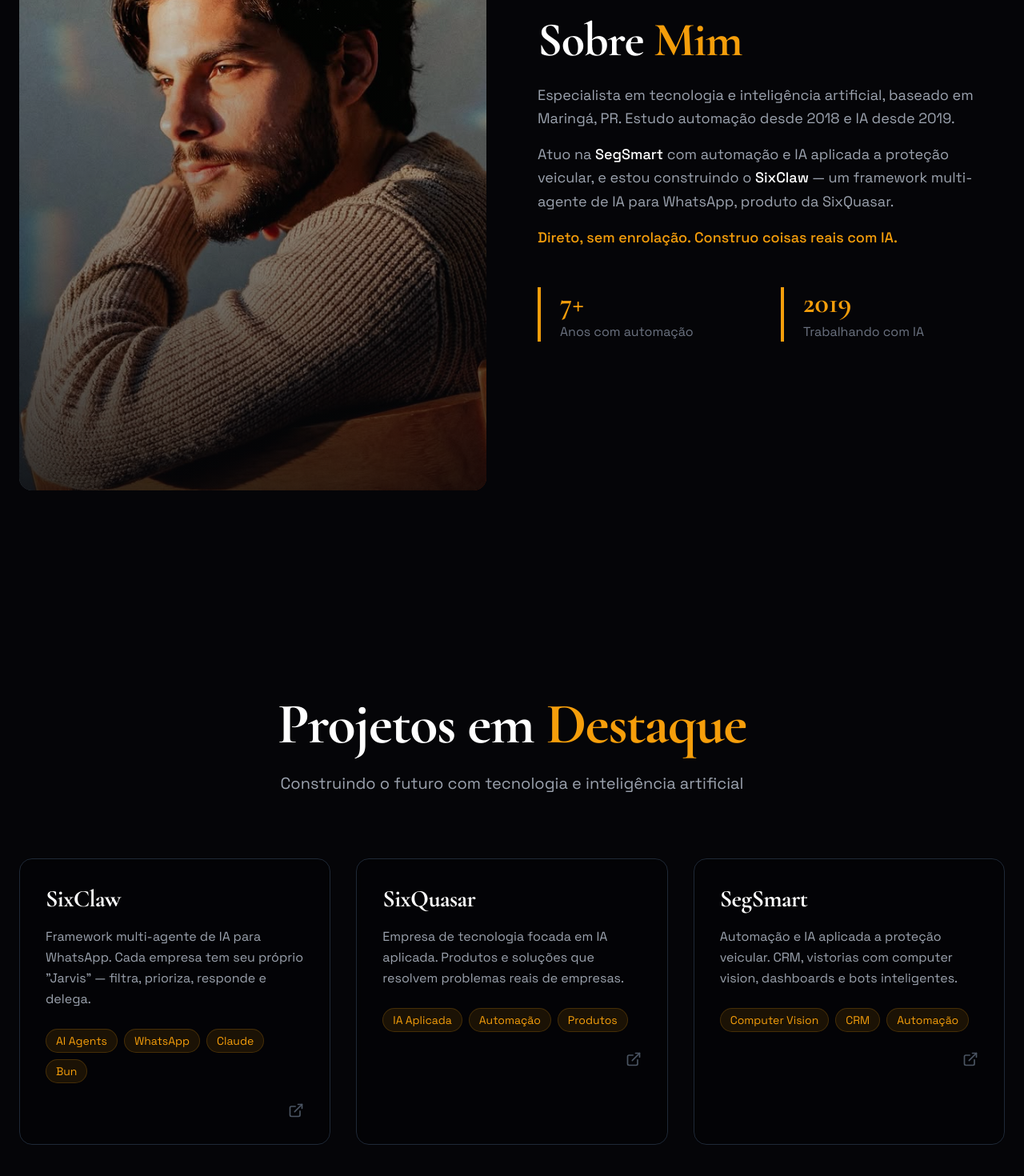
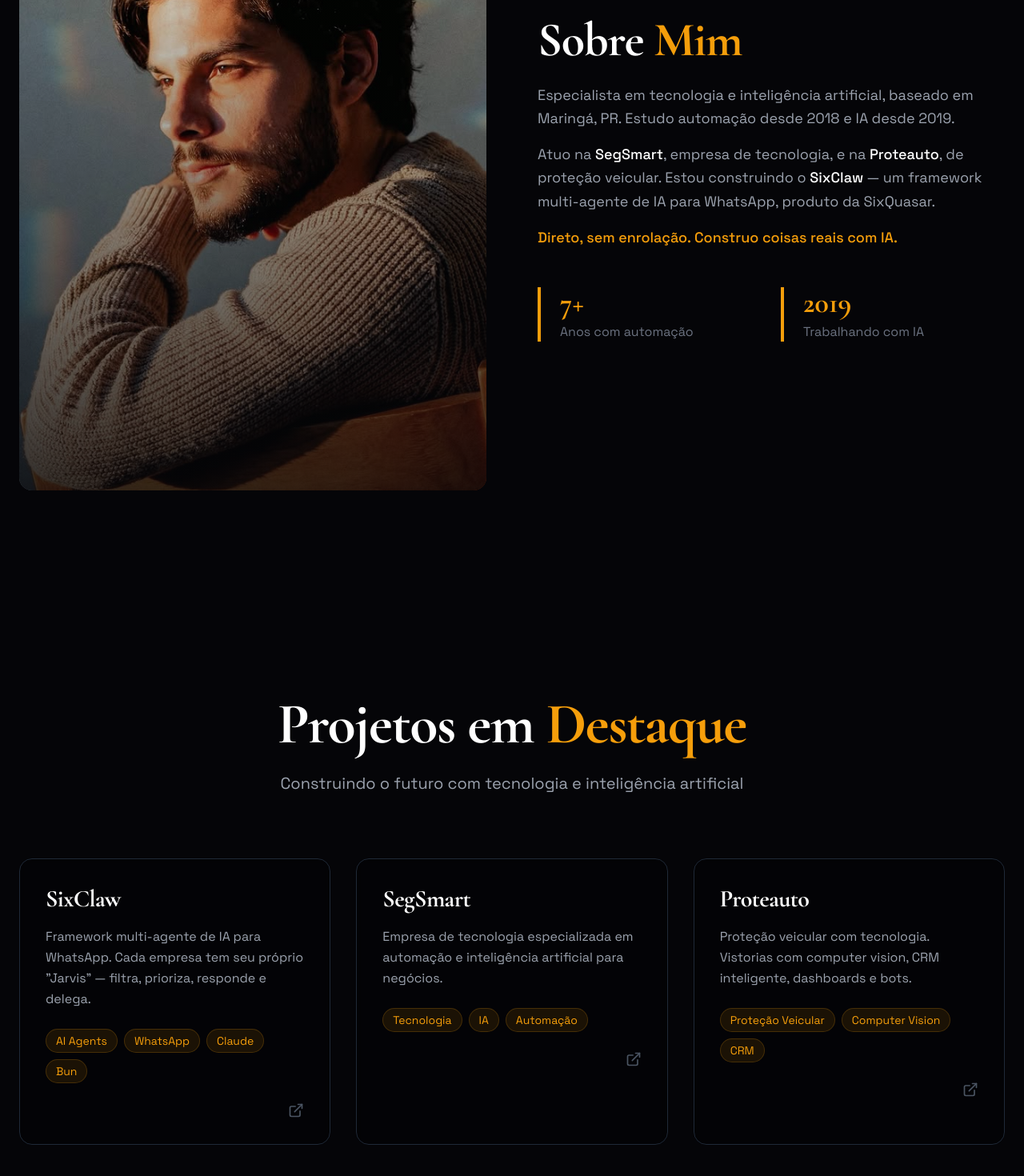
Before and after one commit to leonardocandiani/links, a React (Vite) app: page / in a window 1280 px wide. Shown: the part 1094-2564 px from the top of the page at 80% size. Built offline with nearby package versions, Linux system fonts and the light colour scheme.

Commit message:
fix: SegSmart = tech company, Proteauto = proteção veicular

```diff
--- a/src/components/About.tsx
+++ b/src/components/About.tsx
@@ -51,8 +51,9 @@
               </p>
 
               <p>
-                Atuo na <span className="text-white font-medium">SegSmart</span> com
-                automação e IA aplicada a proteção veicular, e estou construindo o{' '}
+                Atuo na <span className="text-white font-medium">SegSmart</span>, empresa
+                de tecnologia, e na <span className="text-white font-medium">Proteauto</span>,
+                de proteção veicular. Estou construindo o{' '}
                 <span className="text-white font-medium">SixClaw</span> — um framework
                 multi-agente de IA para WhatsApp, produto da SixQuasar.
               </p>
--- a/src/components/Projects.tsx
+++ b/src/components/Projects.tsx
@@ -11,15 +11,15 @@
     gradient: 'from-amber-500/20 to-orange-600/20',
   },
   {
-    title: 'SixQuasar',
-    description: 'Empresa de tecnologia focada em IA aplicada. Produtos e soluções que resolvem problemas reais de empresas.',
-    tech: ['IA Aplicada', 'Automação', 'Produtos'],
+    title: 'SegSmart',
+    description: 'Empresa de tecnologia especializada em automação e inteligência artificial para negócios.',
+    tech: ['Tecnologia', 'IA', 'Automação'],
     gradient: 'from-blue-500/20 to-cyan-600/20',
   },
   {
-    title: 'SegSmart',
-    description: 'Automação e IA aplicada a proteção veicular. CRM, vistorias com computer vision, dashboards e bots inteligentes.',
-    tech: ['Computer Vision', 'CRM', 'Automação'],
+    title: 'Proteauto',
+    description: 'Proteção veicular com tecnologia. Vistorias com computer vision, CRM inteligente, dashboards e bots.',
+    tech: ['Proteção Veicular', 'Computer Vision', 'CRM'],
     gradient: 'from-purple-500/20 to-pink-600/20',
   },
 ];
```
